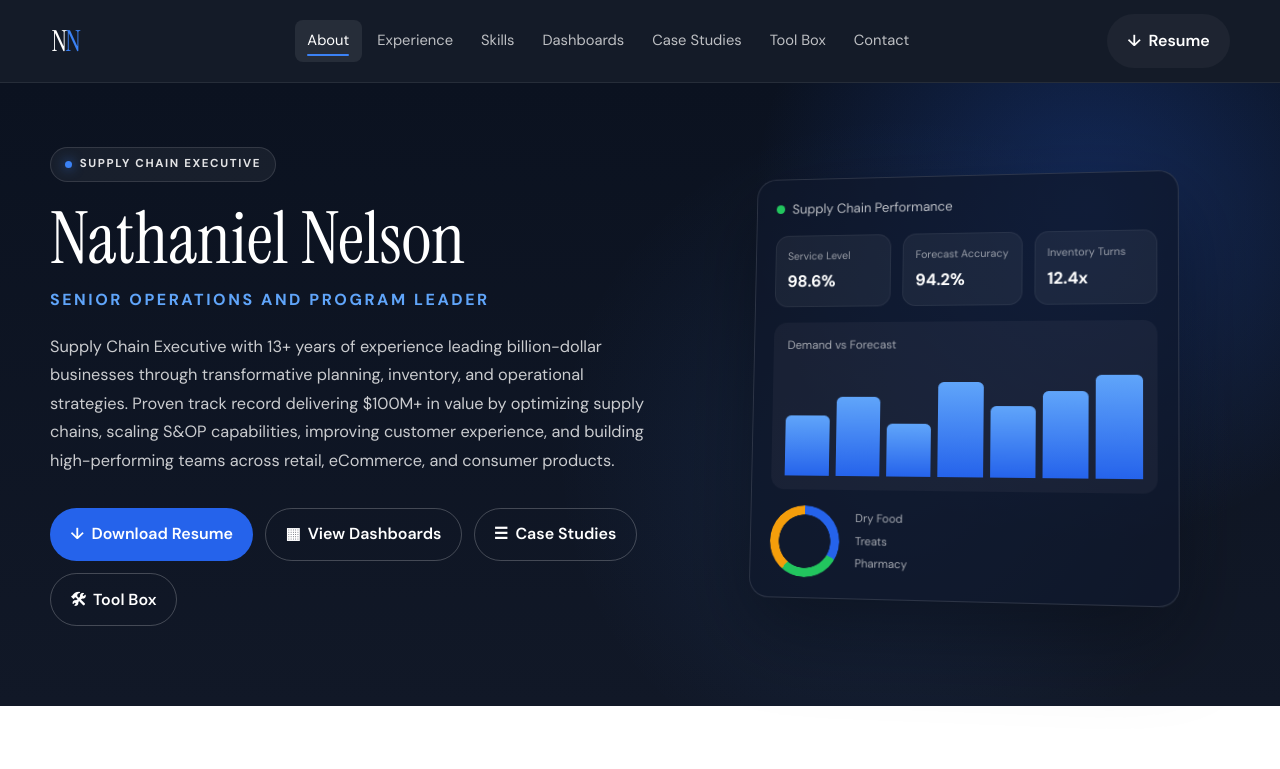
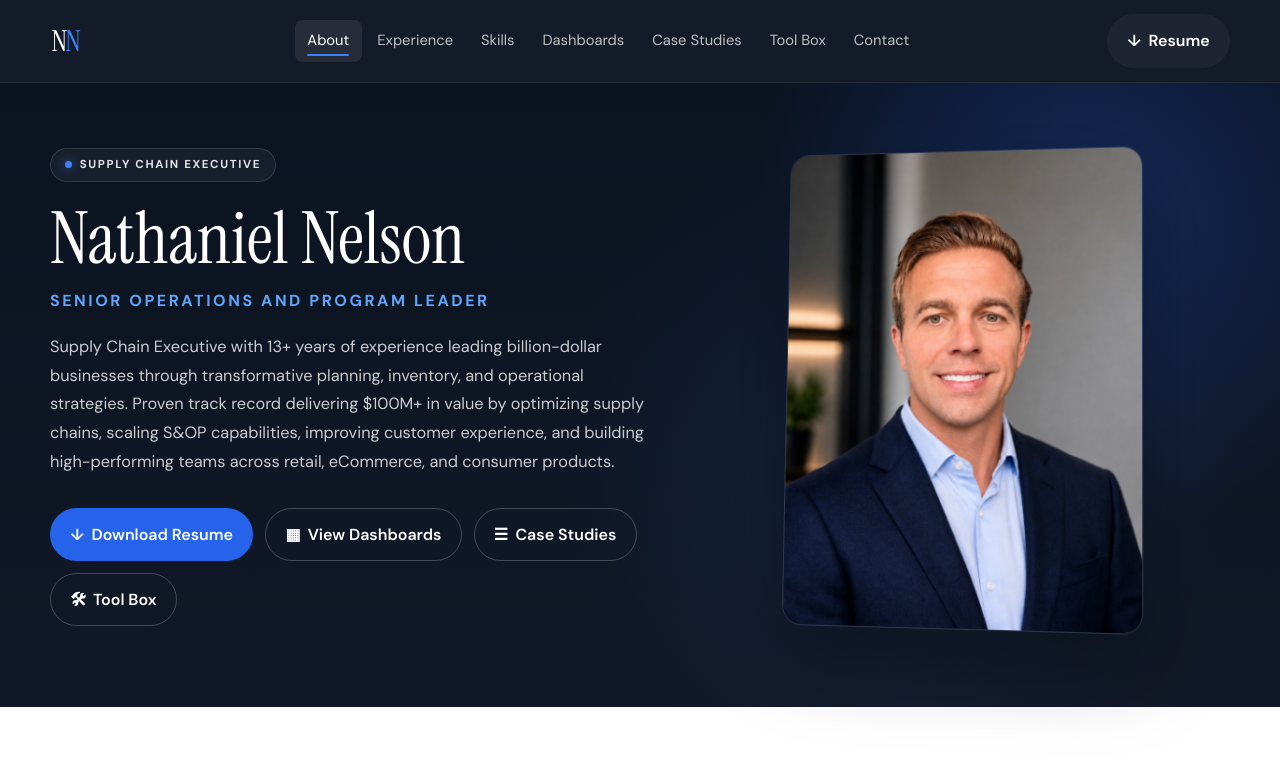
Before and after one commit to CaptianBoredASF/Website, a React (Vite) app: page / in a window 1280 px wide. Shown: the top 769 px of the page. Built offline with nearby package versions, Linux system fonts and the light colour scheme.

Commit message:
Add profile photo to homepage hero

```diff
--- a/src/components/DashboardPreview.jsx
+++ b/src/components/DashboardPreview.jsx
@@ -1,44 +1,9 @@
 export default function DashboardPreview() {
   return (
-    <div className="dashboard-preview" aria-hidden="true">
-      <div className="dashboard-preview-header">
-        <span className="dashboard-dot" />
-        <span>Supply Chain Performance</span>
-      </div>
-      <div className="dashboard-preview-kpis">
-        <div className="dashboard-kpi">
-          <span className="dashboard-kpi-label">Service Level</span>
-          <strong>98.6%</strong>
-        </div>
-        <div className="dashboard-kpi">
-          <span className="dashboard-kpi-label">Forecast Accuracy</span>
-          <strong>94.2%</strong>
-        </div>
-        <div className="dashboard-kpi">
-          <span className="dashboard-kpi-label">Inventory Turns</span>
-          <strong>12.4x</strong>
-        </div>
-      </div>
-      <div className="dashboard-preview-chart">
-        <div className="dashboard-chart-title">Demand vs Forecast</div>
-        <div className="dashboard-bars">
-          <span style={{ height: '55%' }} />
-          <span style={{ height: '72%' }} />
-          <span style={{ height: '48%' }} />
-          <span style={{ height: '86%' }} />
-          <span style={{ height: '64%' }} />
-          <span style={{ height: '78%' }} />
-          <span style={{ height: '92%' }} />
-        </div>
-      </div>
-      <div className="dashboard-preview-footer">
-        <div className="dashboard-donut" />
-        <div className="dashboard-legend">
-          <span>Dry Food</span>
-          <span>Treats</span>
-          <span>Pharmacy</span>
-        </div>
-      </div>
-    </div>
+    <img
+      src="/profile.png"
+      alt="Nathaniel Nelson"
+      className="hero-profile-photo"
+    />
   )
 }
--- a/src/index.css
+++ b/src/index.css
@@ -225,6 +225,17 @@ a:hover {
 .hero-visual {
   display: flex;
   justify-content: center;
+}
+
+.hero-profile-photo {
+  width: min(100%, 360px);
+  aspect-ratio: 3 / 4;
+  object-fit: cover;
+  object-position: center top;
+  border-radius: 1.25rem;
+  border: 1px solid rgba(255, 255, 255, 0.12);
+  box-shadow: 0 30px 80px rgba(0, 0, 0, 0.35);
+  transform: perspective(1200px) rotateY(-8deg) rotateX(4deg);
 }
 
 /* Dashboard preview */
@@ -1082,7 +1093,8 @@ a:hover {
     padding-top: 2.5rem;
   }
 
-  .dashboard-preview {
+  .dashboard-preview,
+  .hero-profile-photo {
     transform: none;
   }
 
```
Also changed, not shown: public/profile.png (added).
